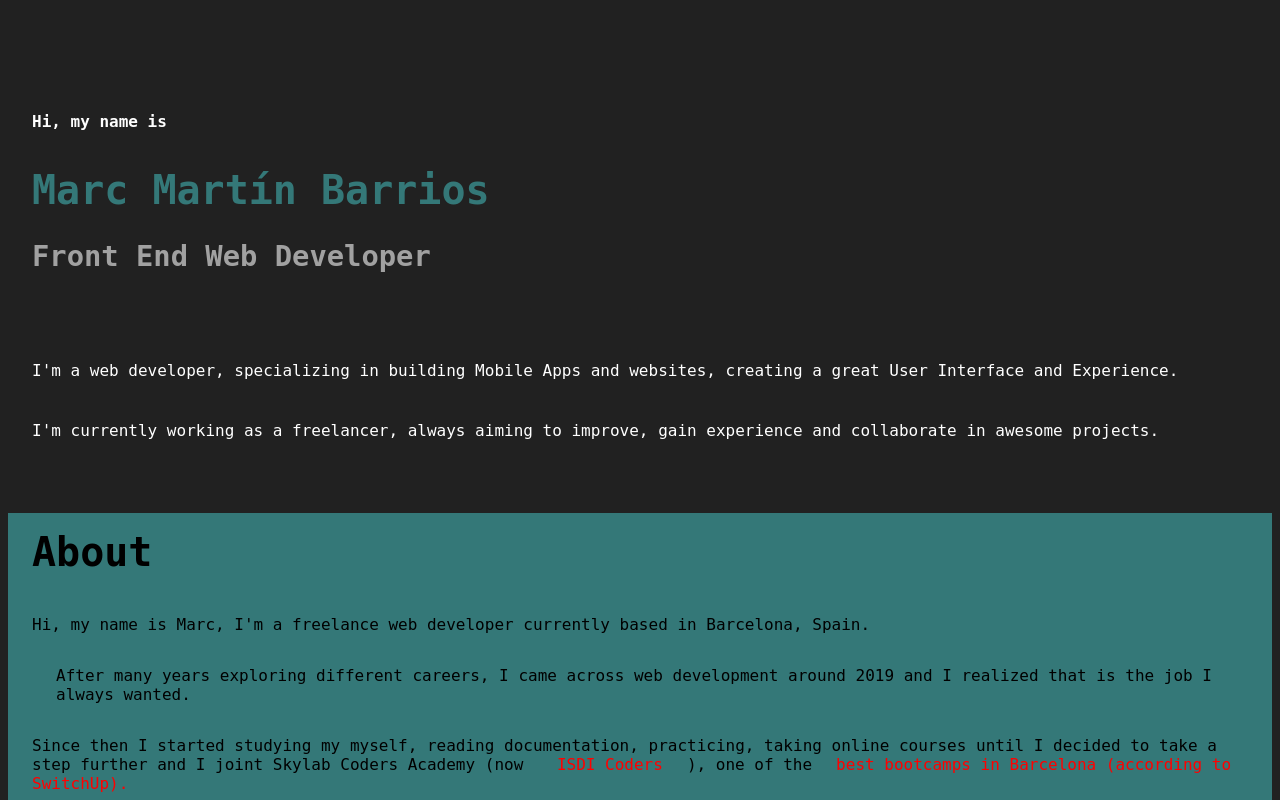
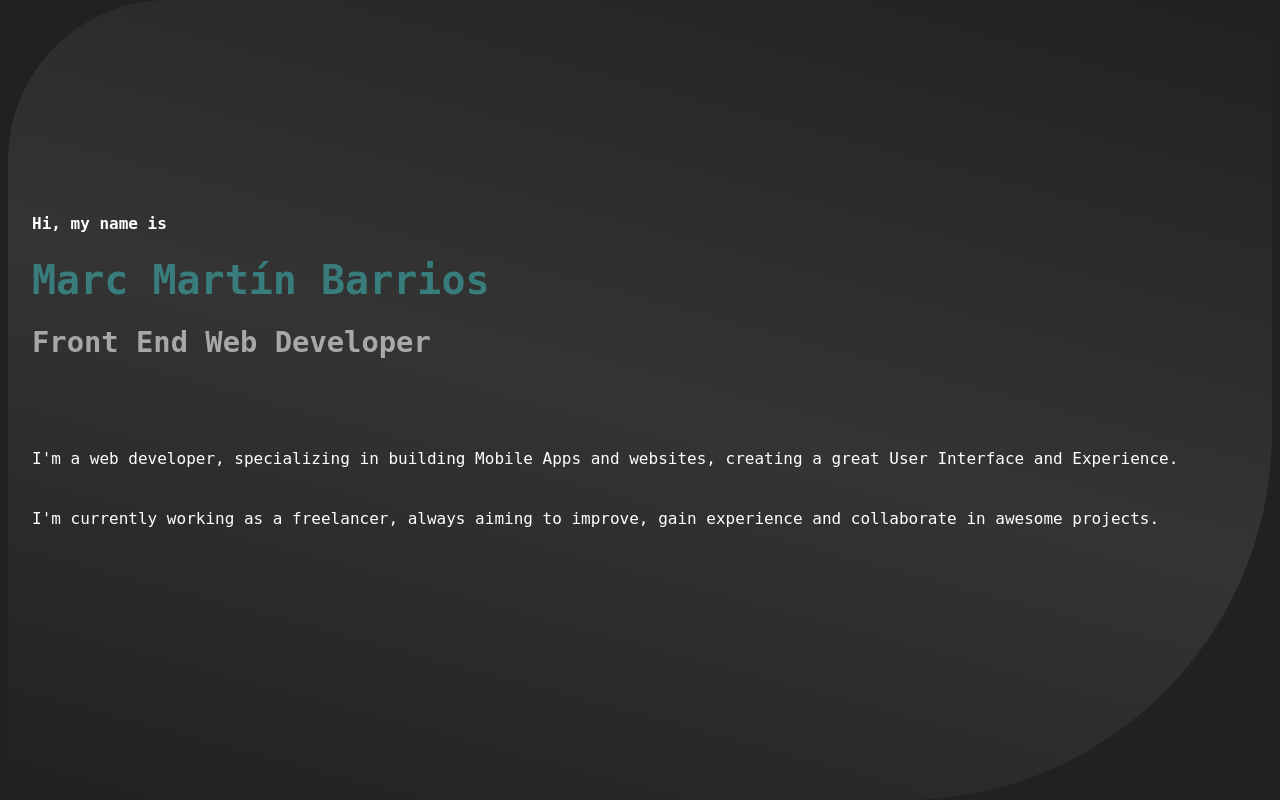
Before and after one commit to MarcMB89/portfolio, a React (Create React App) app: page / in a window 1280 px wide. Shown: the top 800 px of the page. Built offline with nearby package versions, Linux system fonts and the light colour scheme; a web font is replaced by a local one.

Commit message:
Add more styling

```diff
--- a/src/components/Header/navigationBarStyle.css
+++ b/src/components/Header/navigationBarStyle.css
@@ -27,6 +27,7 @@
 }
 
 .header__navigation-list-item {
+  color: white;
   display: flex;
   justify-content: center;
   align-items: center;
@@ -51,7 +52,8 @@ a:active {
 .header__navigation-list-item:hover {
   text-decoration: none;
   background-color: hsla(180, 43%, 39%, 80%);
-  border-radius: 20%;
+  border-top-left-radius: 1rem;
+  border-bottom-right-radius: 1rem;
 }
 
 
--- a/src/components/Home/homeStyle.css
+++ b/src/components/Home/homeStyle.css
@@ -1,24 +1,25 @@
-/*.home__container {
-  margin: 4.05rem 5rem 1rem 5rem;
-  width: auto;
-  height: 40rem;
-  border: 1px solid white;
-}*/
-
 .home__container {
   margin: 0 .5rem 3rem 0.5rem;
+  min-height: 100vh;
+  display: flex;
+  flex-direction: column;
+  justify-content: center;
+  border-top-left-radius: 10rem;
+  border-bottom-right-radius: 23rem;
+  background: rgb(33,33,33);
+  background: linear-gradient(15deg, rgba(33,33,33,1) 0%, rgba(52,52,52,1) 50%, rgba(33,33,33,1) 100%);
 }
-
 .home__title-section{
   display: flex;
   flex-direction: column;
+  justify-content: center;
   height: fit-content;
   padding: 2rem 1rem;
 }
 
 .home__title-greeting{
   font-size: 1rem;
-  padding: 5rem 0 1.25rem .5rem;
+  padding: 0.5rem;
 }
 
 .home__title-name{
@@ -30,12 +31,20 @@
 
 .home__title-job{
   font-size: 1.8rem;
-  margin: .6rem 0 0 0;
+  margin: .4rem 0 0 0;
   padding: .5rem;
   color: hsla(0, 0%, 97%, 60%);
 }
 .home_section_description {
-  margin: 2.5rem 0 4rem 0;
+  display: flex;
+  justify-content: space-between;
+  align-items: center;
+  margin: 1rem 0 4rem 0;
+  justify-content: left;
+}
+
+.home__section__description-text {
+  width: 100%;
 }
 
 .home_section_description-first,
--- a/src/styles/globalStyles.css
+++ b/src/styles/globalStyles.css
@@ -4,16 +4,17 @@
   box-sizing: border-box;
   color:white;
   font-family: space-mono, mono, sans-serif;
-  scroll-behavior: smooth;
 }
 
 html{
   font-size: 16px;
   background-color: #212121;
+  scroll-behavior: smooth;
 }
 
+
 ::-webkit-scrollbar {
-  width: 20px;
+  width: 10px;
 }
 
 ::-webkit-scrollbar-track {
```
